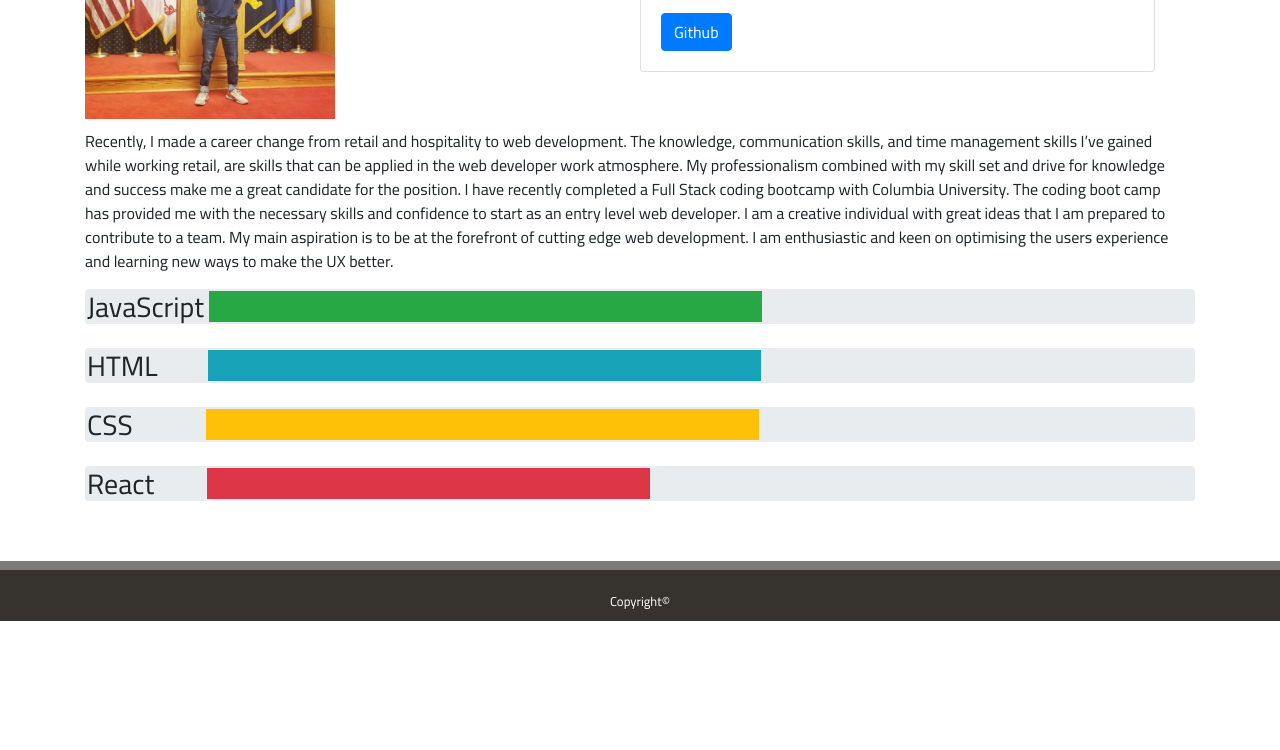
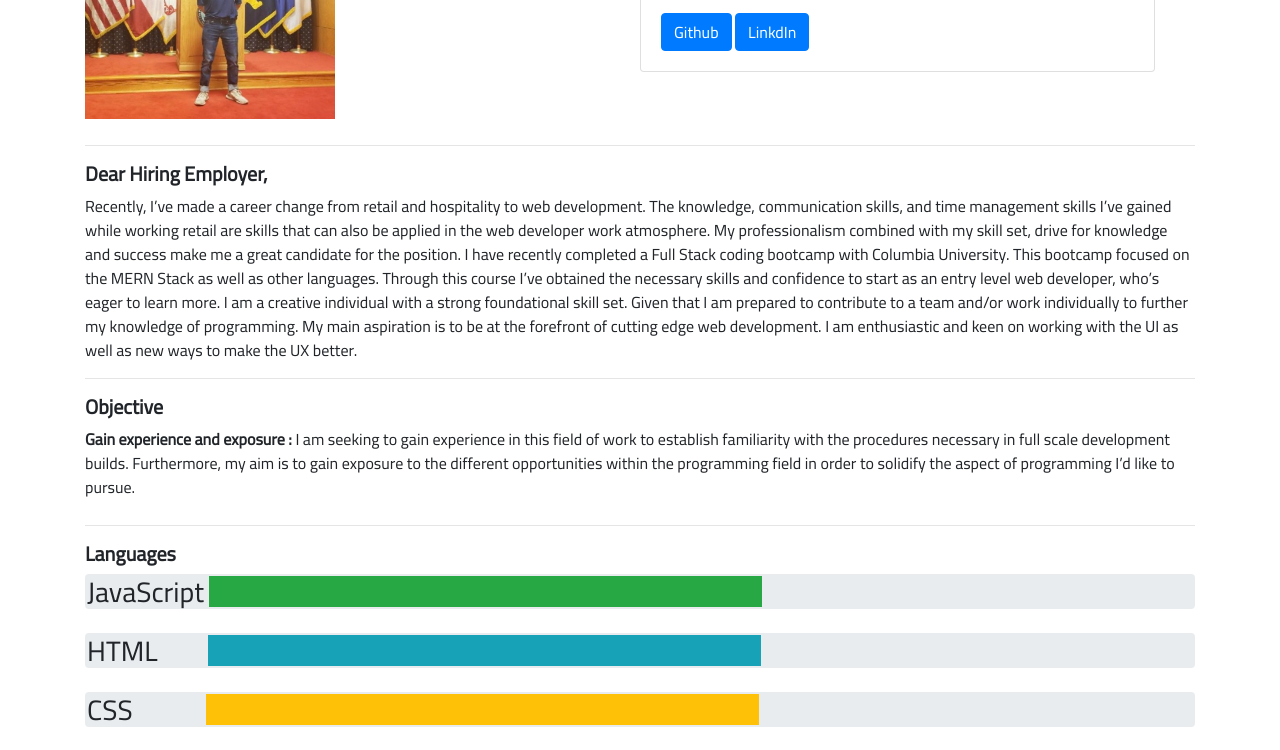
Before and after one commit to anvcodes/jrDevPortfolio, a plain HTML site: page index.html in a window 1280 px wide. Shown: the part 253-1003 px from the top of the page. Before the commit the page ends 874 px from the top, so only its background shows below. Drawn offline with nearby package versions, Linux system fonts and the light colour scheme; a script that the page names is missing; a web font is replaced by a local one.

Commit message:
final touches

```diff
--- a/index.html
+++ b/index.html
@@ -63,15 +63,29 @@
                               <div class="card">
                                 <div class="card-body">
                                   <h5 class="card-title">Jr Web Developer</h5>
-                                  <p class="card-text">With supporting text below as a natural lead-in to additional content.</p>
-                                  <a href="#" class="btn btn-primary">Github</a>
+                                  <p class="card-text">I'm a passionate and creative beginner programmer looking to diversify my portfolio through related experience.</p>
+                                  <a href="https://github.com/anvcodes" id= "gitButton" class="btn btn-primary">Github</a>
+                                  <a href="https://www.linkedin.com/in/mckenna-cruz-peace-292828179/" id="linkedIn" class="btn btn-primary">LinkdIn</a>
+
                                 </div>
                               </div>
                             </div>
 
                           <p>
-                           Recently, I made a career change from retail and hospitality to web development. The knowledge, communication skills, and  time management skills I’ve gained while working retail, are skills that can be applied in the web developer work atmosphere. My professionalism combined with my skill set and drive for knowledge and success make me a great candidate for the position. I have recently completed a Full Stack coding bootcamp  with Columbia University. The coding boot camp has provided me with the necessary skills and confidence to start as an entry level web developer. I am a creative individual with great ideas that I am prepared to  contribute to a team. My main aspiration is to be at the forefront of cutting edge web development. I am enthusiastic and keen on optimising the users experience and learning new ways to make the UX better.
+                            <hr>
+                            <h5><b>Dear Hiring Employer,</b></h5>
+                             Recently, I’ve made a career change from retail and hospitality to web development. The knowledge, communication skills, and time management skills I’ve gained while working retail are skills that can also be applied in the web developer work atmosphere. My professionalism combined with my skill set, drive for knowledge and success make me a great candidate for the position. I have recently completed a Full Stack coding bootcamp with Columbia University. This bootcamp focused on the MERN Stack as well as other languages. Through this course I’ve obtained the necessary skills and confidence to start as an entry level web developer, who’s eager to learn more. I am a creative individual with a strong foundational skill set. Given that I am prepared to contribute to a team and/or work individually to further my knowledge of programming. My main aspiration is to be at the forefront of cutting edge web development. I am enthusiastic and keen on working with the UI as well as new ways to make the UX better.
+                          <!-- </p>
+                          <p> -->
+                              <hr>
+                               <h5><b>Objective</b></h5>
+                          <b>Gain experience and exposure :</b>  I am seeking to gain experience in this field of work to establish familiarity with the procedures necessary in full scale development builds. Furthermore, my aim is to gain exposure to the different opportunities within the programming field in order to solidify the aspect of programming I’d like to pursue.
+
+
                           </p>
+                          <hr>
+                          <h5><b>Languages</b></h5>
+
                           <div class="wrapper">
 
                             <div class="progress">
```
